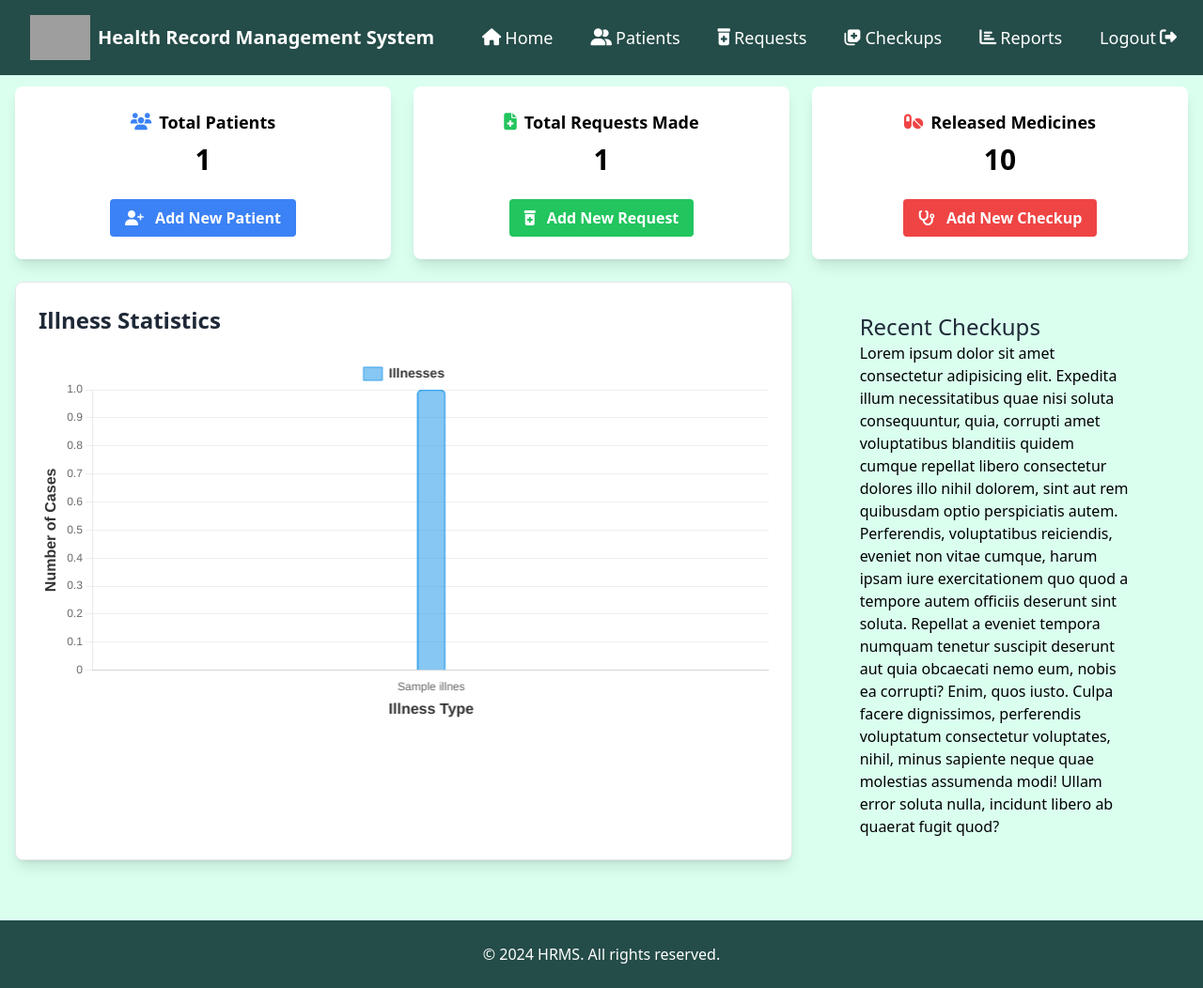
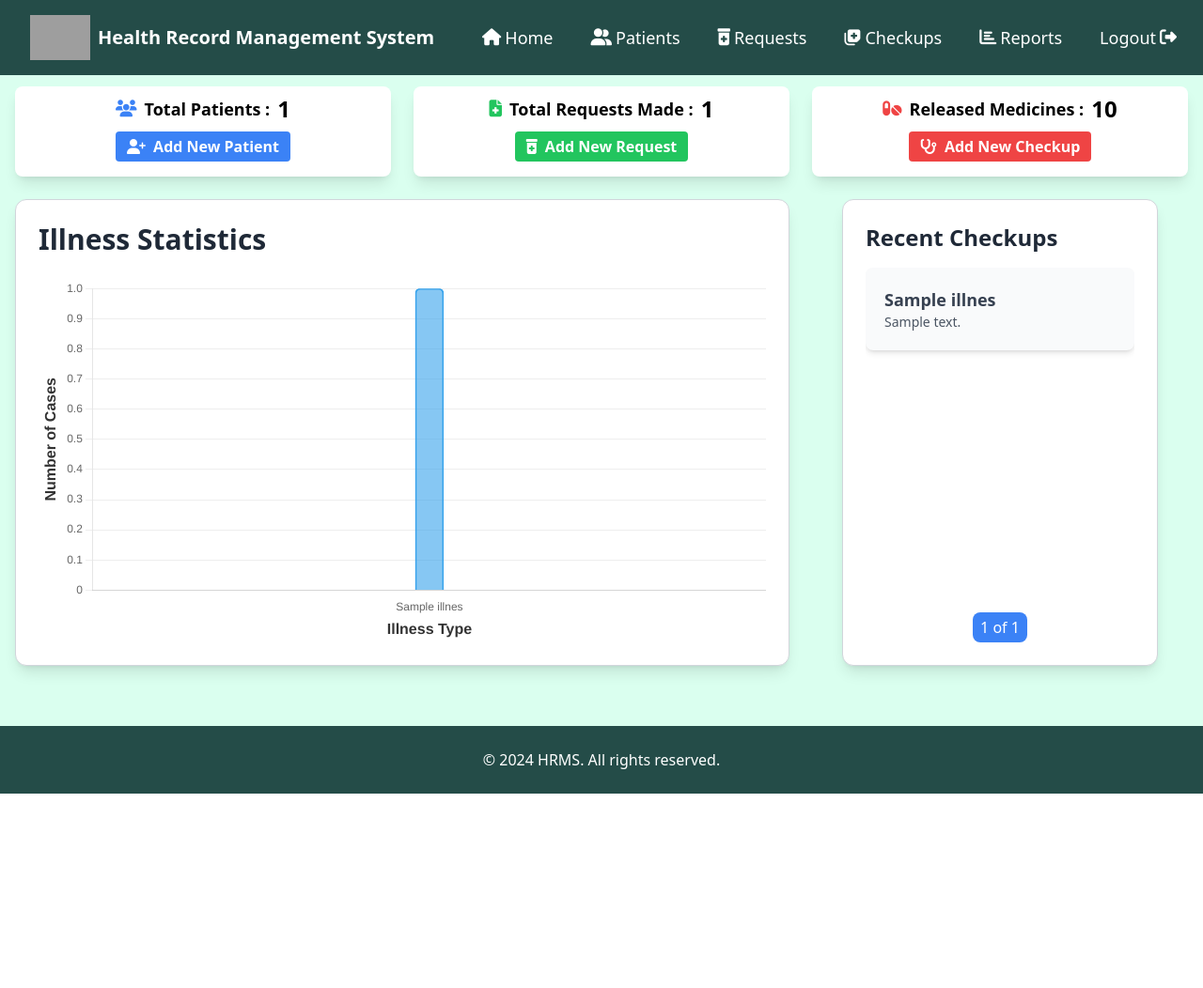
Before and after one commit to IamIsthill/dila-dila, a Django app: page /home/ in a window 1280 px wide. Shown: the whole page at 94% size. After the commit the page ends 845 px from the top, so only its background shows below. Run offline with Django 4.2, Linux system fonts and the light colour scheme; a user stored in the database is signed in; tables that the repository leaves empty hold one stand-in row (values such as "Sample post"); parts of the project's set-up code (start-up, migrations or seed data) failed here and were passed over; some libraries are stand-ins or nearby versions; grey boxes are pictures that could not be loaded.

Commit message:
Finalized dashboard

```diff
--- a/base/templates/base/index.html
+++ b/base/templates/base/index.html
@@ -3,48 +3,69 @@
 {% block main %}
   <div class="grid grid-cols-1 md:grid-cols-3 gap-6 mb-6 -mt-5 pt-0">
     <!-- Card 1: Total Patients -->
-    <div class="bg-white shadow-lg rounded-lg p-6 flex flex-col justify-between transition-transform transform hover:scale-105">
+    <div class="bg-white shadow-lg rounded-lg p-2 flex flex-col justify-between transition-transform transform hover:scale-105 h-full">
       <div class="text-center">
-        <h2 class="text-lg font-semibold mb-2 flex justify-center items-center"><i class="fas fa-users text-blue-500 mr-2"></i> Total Patients</h2>
-        <p class="text-3xl font-bold">{{ patient_count }}</p>
+        <h2 class="text-lg font-semibold flex justify-center items-center"><i class="fas fa-users text-blue-500 mr-2"></i> Total Patients : <span class="pl-2 text-2xl font-bold">{{ patient_count }}</span></h2>
       </div>
-      <div class="flex justify-center items-center mt-6">
-        <a href="{% url 'add-patient' %}" class="bg-blue-500 text-white font-bold py-2 px-4 rounded hover:bg-blue-600 transition-colors"><i class="fas fa-user-plus mr-2"></i> Add New Patient</a>
+      <div class="flex justify-center items-center mt-1 pb-2">
+        <a href="{% url 'add-patient' %}" class="bg-blue-500 text-white font-bold py-1 px-3 rounded hover:bg-blue-600 transition-colors"><i class="fas fa-user-plus mr-1"></i> Add New Patient</a>
       </div>
     </div>
 
     <!-- Card 2: Total Requests -->
-    <div class="bg-white shadow-lg rounded-lg p-6 flex flex-col justify-between transition-transform transform hover:scale-105">
+    <div class="bg-white shadow-lg rounded-lg p-2 flex flex-col justify-between transition-transform transform hover:scale-105 h-full">
       <div class="text-center">
-        <h2 class="text-lg font-semibold mb-2 flex justify-center items-center"><i class="fas fa-file-medical text-green-500 mr-2"></i> Total Requests Made</h2>
-        <p class="text-3xl font-bold">{{ request_count }}</p>
+        <h2 class="text-lg font-semibold mb-1 flex justify-center items-center"><i class="fas fa-file-medical text-green-500 mr-2"></i> Total Requests Made : <span class="pl-2 text-2xl font-bold">{{ request_count }}</span></h2>
       </div>
-      <div class="flex justify-center items-center mt-6">
-        <a href="{% url 'add-request' %}" class="bg-green-500 text-white font-bold py-2 px-4 rounded hover:bg-green-600 transition-colors"><i class="fas fa-prescription-bottle-alt mr-2"></i> Add New Request</a>
+      <div class="flex justify-center items-center mt-1 pb-2">
+        <a href="{% url 'add-request' %}" class="bg-green-500 text-white font-bold py-1 px-3 rounded hover:bg-green-600 transition-colors"><i class="fas fa-prescription-bottle-alt mr-1"></i> Add New Request</a>
       </div>
     </div>
 
     <!-- Card 3: Released Medicines -->
-    <div class="bg-white shadow-lg rounded-lg p-6 flex flex-col justify-between transition-transform transform hover:scale-105">
+    <div class="bg-white shadow-lg rounded-lg p-2 flex flex-col justify-between transition-transform transform hover:scale-105 h-full">
       <div class="text-center">
-        <h2 class="text-lg font-semibold mb-2 flex justify-center items-center"><i class="fas fa-pills text-red-500 mr-2"></i> Released Medicines</h2>
-        <p class="text-3xl font-bold">{{ quantity }}</p>
+        <h2 class="text-lg font-semibold mb-1 flex justify-center items-center"><i class="fas fa-pills text-red-500 mr-2"></i> Released Medicines : <span class="pl-2 text-2xl font-bold">{{ quantity }}</span></h2>
       </div>
-      <div class="flex justify-center items-center mt-6">
-        <a href="{% url 'create_checkup' %}" class="bg-red-500 text-white font-bold py-2 px-4 rounded hover:bg-red-600 transition-colors"><i class="fas fa-stethoscope mr-2"></i> Add New Checkup</a>
+      <div class="flex justify-center items-center mt-1 pb-2">
+        <a href="{% url 'create_checkup' %}" class="bg-red-500 text-white font-bold py-1 px-3 rounded hover:bg-red-600 transition-colors"><i class="fas fa-stethoscope mr-1"></i> Add New Checkup</a>
       </div>
     </div>
   </div>
 
   <!-- Central Chart Section -->
-  <div class="grid grid-cols-1 md:grid-cols-3 gap-4">
-    <div class="shadow-lg rounded-lg p-6 mb-8 md:col-span-2 bg-white border border-gray-200 hover:shadow-xl transition-shadow duration-200">
-      <h2 class="text-2xl font-bold text-left mb-6 text-gray-800">Illness Statistics</h2>
+  <div class="grid grid-cols-1 md:grid-cols-3 gap-6">
+    <!-- Illness Statistics Section -->
+    <div class="shadow-lg rounded-xl p-6 mb-8 md:col-span-2 bg-white border border-gray-300 hover:shadow-2xl transition-shadow duration-300">
+      <h2 class="text-3xl font-bold text-left mb-6 text-gray-800">Illness Statistics</h2>
       <canvas id="illness_chart"></canvas>
     </div>
-    <div class="p-6 pt-6 m-8 mt-2 border-gray-200 hover:shadow-xl transition-shadow duration-200 col-span-1">
-      <h2 class="text-2xl text-left text-gray-800">Recent Checkups</h2>
-      <p>Lorem ipsum dolor sit amet consectetur adipisicing elit. Expedita illum necessitatibus quae nisi soluta consequuntur, quia, corrupti amet voluptatibus blanditiis quidem cumque repellat libero consectetur dolores illo nihil dolorem, sint aut rem quibusdam optio perspiciatis autem. Perferendis, voluptatibus reiciendis, eveniet non vitae cumque, harum ipsam iure exercitationem quo quod a tempore autem officiis deserunt sint soluta. Repellat a eveniet tempora numquam tenetur suscipit deserunt aut quia obcaecati nemo eum, nobis ea corrupti? Enim, quos iusto. Culpa facere dignissimos, perferendis voluptatum consectetur voluptates, nihil, minus sapiente neque quae molestias assumenda modi! Ullam error soluta nulla, incidunt libero ab quaerat fugit quod?</p>
+
+    <!-- Recent Checkups Section -->
+    <div class="max-h-[600px] flex flex-col p-6 m-8 mt-0 border border-gray-300 rounded-xl bg-white shadow-lg hover:shadow-2xl transition-shadow duration-300 col-span-1">
+      <h2 class="text-2xl font-bold text-left mb-4 text-gray-800">Recent Checkups</h2>
+
+      {% if items %}
+        <div class="flex-grow max-h-[400px] overflow-y-auto space-y-4">
+          <!-- Set max height for scroll -->
+          <!-- Loop through items -->
+          {% for item in items %}
+            <div class="p-5 bg-gray-50 rounded-lg shadow-md hover:bg-gray-100 transition-colors duration-200">
+              <p class="font-semibold text-lg text-gray-700">{{ item.illness.illness_name }}</p>
+              <p class="text-sm text-gray-600">{{ item.checkup_details|truncatechars:30 }}</p>
+            </div>
+          {% endfor %}
+        </div>
+      {% else %}
+        <p class="text-gray-500 mt-4">No recent checkups available.</p>
+      {% endif %}
+
+      <div class="mt-4">
+        <!-- Added margin-top for spacing -->
+        {% if items %}
+          {% include 'paginate.html' %}
+        {% endif %}
+      </div>
     </div>
   </div>
 
@@ -71,7 +92,7 @@
         labels: labels,
         datasets: [
           {
-            label: 'Illnesses',
+            label: 'Cases',
             data: counts,
             backgroundColor: [
               'rgba(54, 162, 235, 0.6)', // Light Blue
@@ -176,7 +197,7 @@
             bodyColor: '#fff' // Tooltip body color
           },
           legend: {
-            display: true,
+            display: false,
             position: 'top', // Position of the legend
             labels: {
               boxWidth: 20,
--- a/base/views.py
+++ b/base/views.py
@@ -10,6 +10,8 @@ from datetime import datetime
 from django.db.models import Sum
 from django.contrib import messages
 import logging
+from django.core.paginator import Paginator, EmptyPage, PageNotAnInteger
+
 
 logger = logging.getLogger('__name__')
 
@@ -27,6 +29,15 @@ def home(request):
             else:
                 illness_data[illness_name] += 1
 
+    paginator = Paginator(record_list, 5)
+    page = request.GET.get('page')
+    try:
+        items = paginator.page(page)
+    except PageNotAnInteger:
+        items = paginator.page(1)
+    except EmptyPage:
+        items = paginator.page(paginator.num_pages)
+
 
 
     patients = Patient.objects.all()
@@ -41,7 +52,7 @@ def home(request):
     quantity = Request.objects.filter(date_fulfilled__isnull=False).aggregate(quantity=Sum('quantity'))['quantity']
     if quantity == None:
         quantity = 0
-    context = {'patient_count' : patient_count, 'request_count': request_count, 'fulfilled_count': fulfilled_count, 'unfulfilled_count': unfulfilled_count, 'quantity':quantity, 'illness_data':illness_data}
+    context = {'patient_count' : patient_count, 'request_count': request_count, 'fulfilled_count': fulfilled_count, 'unfulfilled_count': unfulfilled_count, 'quantity':quantity, 'illness_data':illness_data, 'items':items}
     return render(request, 'base/index.html', context)
 
 @api_view(['GET'])
--- a/static/css/output.css
+++ b/static/css/output.css
@@ -904,6 +904,10 @@ video {
   margin-top: auto;
 }
 
+.mb-1 {
+  margin-bottom: 0.25rem;
+}
+
 .box-border {
   box-sizing: border-box;
 }
@@ -1039,6 +1043,22 @@ video {
   height: auto;
 }
 
+.h-full {
+  height: 100%;
+}
+
+.max-h-60 {
+  max-height: 15rem;
+}
+
+.max-h-\[400px\] {
+  max-height: 400px;
+}
+
+.max-h-\[600px\] {
+  max-height: 600px;
+}
+
 .min-h-screen {
   min-height: 100vh;
 }
@@ -2026,6 +2046,10 @@ video {
   border-radius: 0.375rem;
 }
 
+.rounded-xl {
+  border-radius: 0.75rem;
+}
+
 .rounded-b {
   border-bottom-right-radius: 0.25rem;
   border-bottom-left-radius: 0.25rem;
@@ -2459,6 +2483,10 @@ video {
   padding: 2rem;
 }
 
+.p-5 {
+  padding: 1.25rem;
+}
+
 .px-2 {
   padding-left: 0.5rem;
   padding-right: 0.5rem;
@@ -2583,6 +2611,10 @@ video {
 
 .pt-6 {
   padding-top: 1.5rem;
+}
+
+.pb-2 {
+  padding-bottom: 0.5rem;
 }
 
 .text-left {
@@ -3521,6 +3553,12 @@ video {
   box-shadow: var(--tw-ring-offset-shadow, 0 0 #0000), var(--tw-ring-shadow, 0 0 #0000), var(--tw-shadow);
 }
 
+.hover\:shadow-2xl:hover {
+  --tw-shadow: 0 25px 50px -12px rgb(0 0 0 / 0.25);
+  --tw-shadow-colored: 0 25px 50px -12px var(--tw-shadow-color);
+  box-shadow: var(--tw-ring-offset-shadow, 0 0 #0000), var(--tw-ring-shadow, 0 0 #0000), var(--tw-shadow);
+}
+
 .before\:hover\:text-center:hover::before {
   content: var(--tw-content);
   text-align: center;
```
